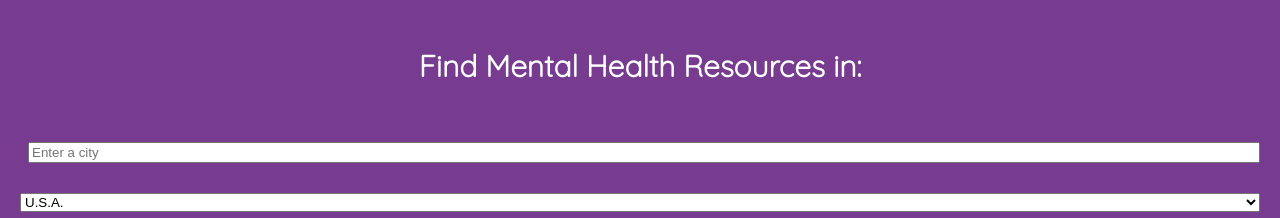
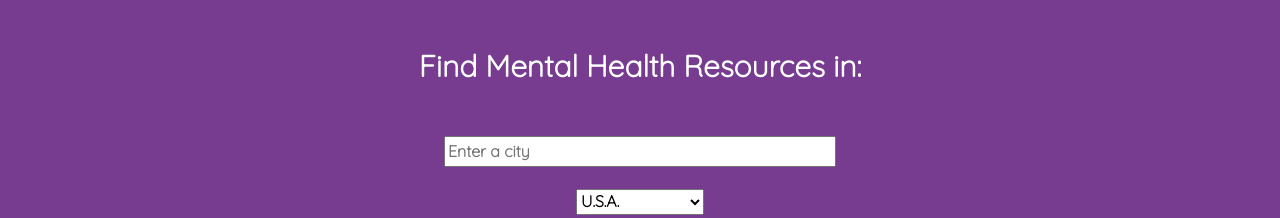
Before and after one commit to tsa4002/SuicideAwareness-, a plain HTML site: page reindex.html in a window 1280 px wide. Shown: the part 2160-2378 px from the top of the page. Drawn offline with Linux system fonts and the light colour scheme; some packages are replaced by stand-ins of ours.

Commit message:
improved location bar CSS in terms of width, height, and font

```diff
--- a/restyles.css
+++ b/restyles.css
@@ -174,10 +174,18 @@ z-index: 1;
   flex: 1 1 140px;
 }
 #autocomplete {
-  width: 100%;
+  width: 30vw;
+  height: 2vw;
+  font-size: 1.25vw;
+  font-family: 'Quicksand', sans-serif;
+  font-weight: bold;
 }
 #country {
-  width: 100%;
+  width: 10vw;
+  height: 2vw;
+  font-size: 1.25vw;
+  font-family: 'Quicksand', sans-serif;
+  font-weight: bold;
 }
 .placeIcon {
   width: 20px;
```
